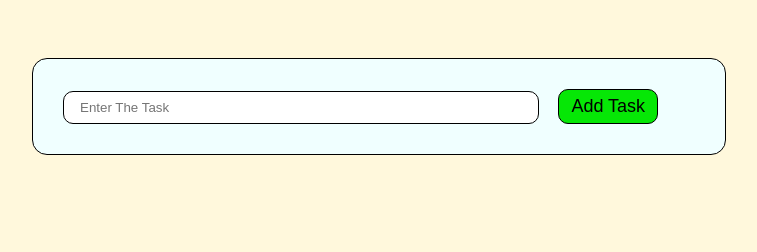
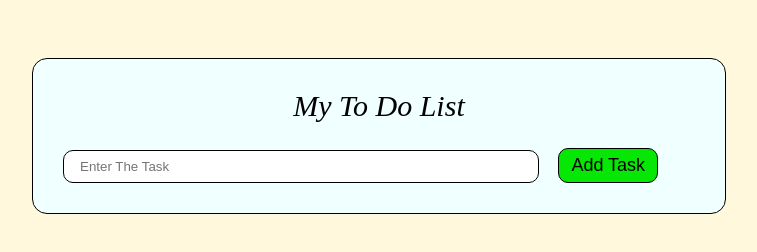
Before and after one commit to harikrishna87/MY-TO-DO-LIST, a plain HTML site: page index.html in a window 1280 px wide. Shown: the whole page, without its empty margins (261-1018 px from the left). Drawn offline with nearby package versions, Linux system fonts and the light colour scheme.

Commit message:
Add files via upload

```diff
--- a/index.html
+++ b/index.html
@@ -13,6 +13,7 @@
 <body>
   <div class="grid">
     <div class="container">
+      <h1 class="title">My To Do List</h1>
       <input type="text" value="" id="input_value" placeholder="Enter The Task">
       <button id="Add_button" onclick="AddTask()">Add Task</button>
 
--- a/styles.css
+++ b/styles.css
@@ -1,6 +1,16 @@
 
 body {
     background-color: cornsilk;
+}
+
+.title {
+    padding: 0;
+    margin: 0;
+    text-align: center;
+    font-size: 30px;
+    font-weight: 500;
+    font-style: italic;
+    padding-bottom: 25px;
 }
 .container{
     border: 1px solid black;
```
